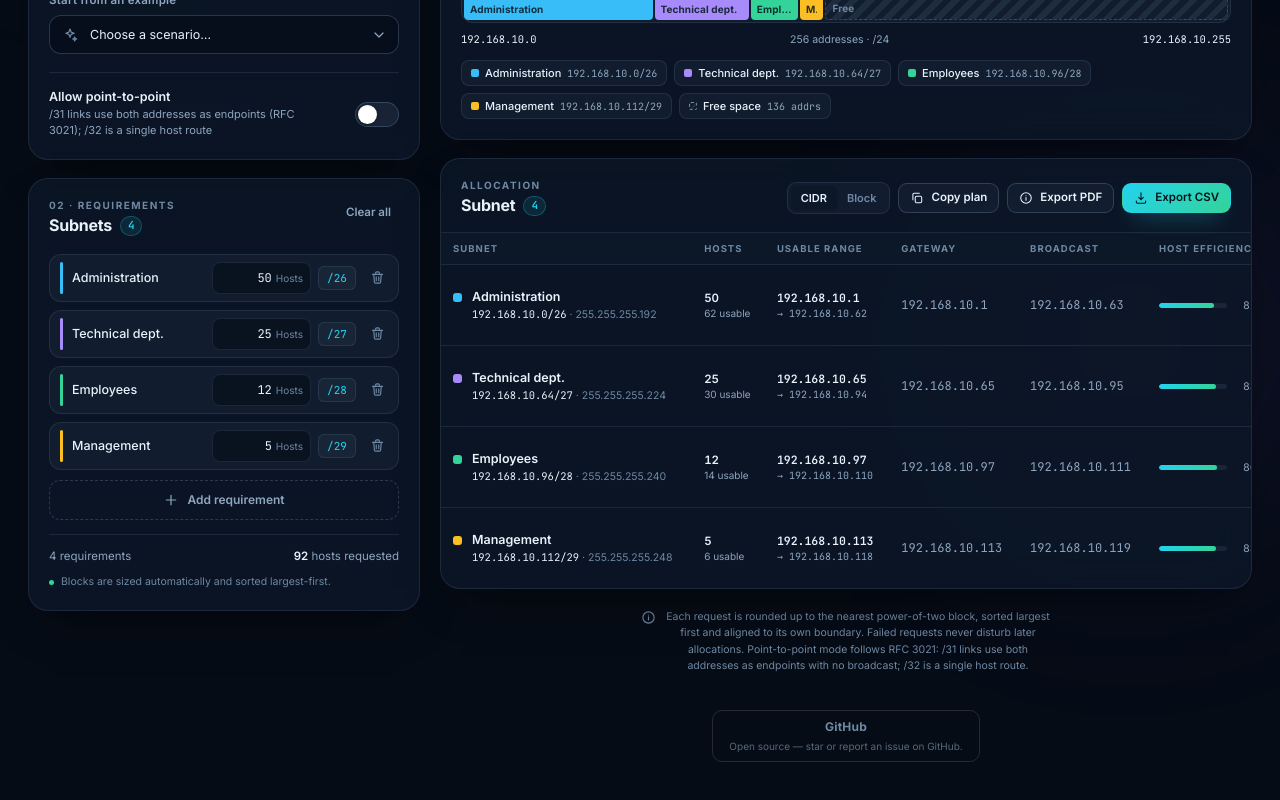
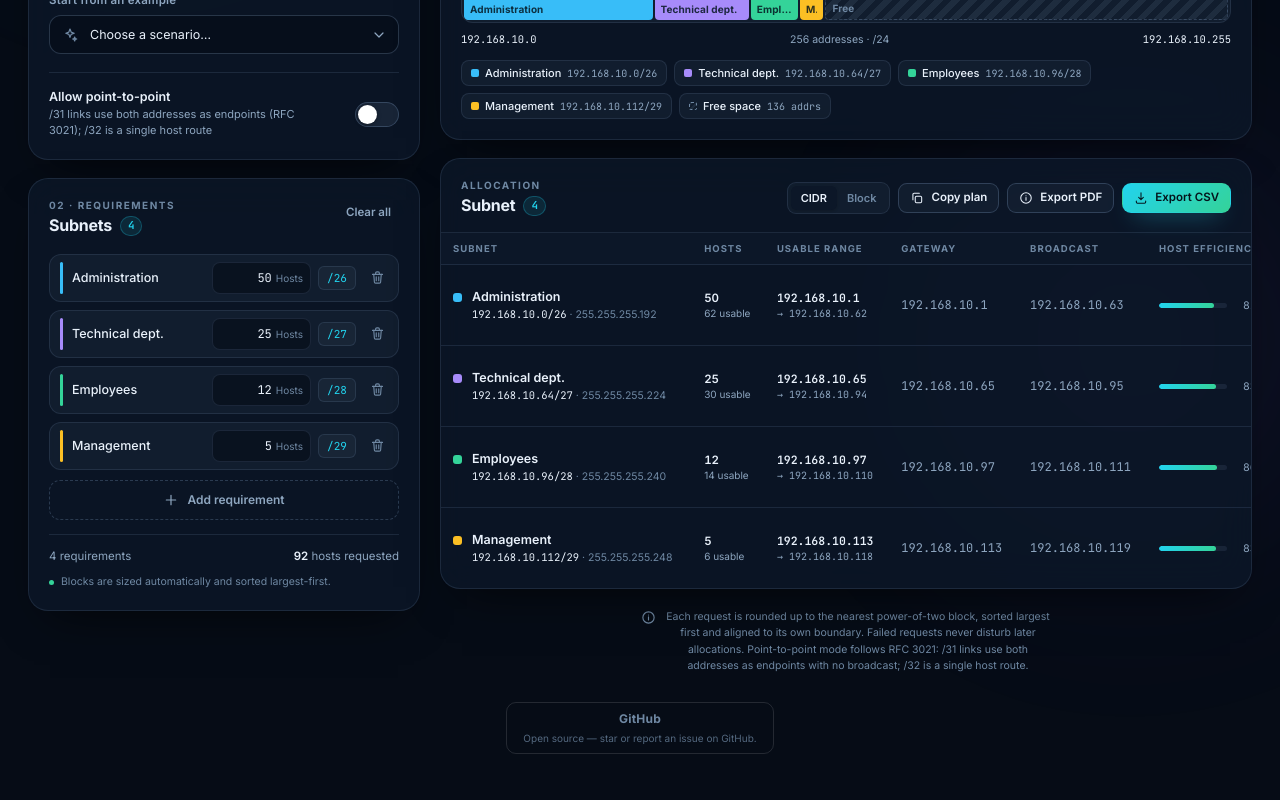
Before and after one commit to mounir-m4/VLSM_APP, a React (Vite) app: page / in a window 1280 px wide. Shown: the part 370-1170 px from the top of the page. Built offline with nearby package versions, Linux system fonts and the light colour scheme.

Commit message:
Footer: move GitHub card out of the layout grid, centered across the full page

```diff
--- a/src/App.jsx
+++ b/src/App.jsx
@@ -486,6 +486,9 @@ export default function App() {
                 <p>{t('footerNote')}</p>
               </div>
             </footer>
+          </main>
+        </div>
+
         <footer className="footer footer--repo">
           <a
             className="footer__repo"
@@ -497,8 +500,6 @@ export default function App() {
             <span className="footer__repo-desc">{t('footerRepoDesc')}</span>
           </a>
         </footer>
-          </main>
-        </div>
       </div>
 
       {toast && <Toast key={toast.key} message={toast.message} />}
--- a/src/index.css
+++ b/src/index.css
@@ -1694,7 +1694,7 @@ button {
 }
 
 .footer--repo {
-  margin-top: 16px;
+  margin-top: 26px;
 }
 
 .footer__note svg {
```
Lines whose indentation alone changed are shown as unchanged.
